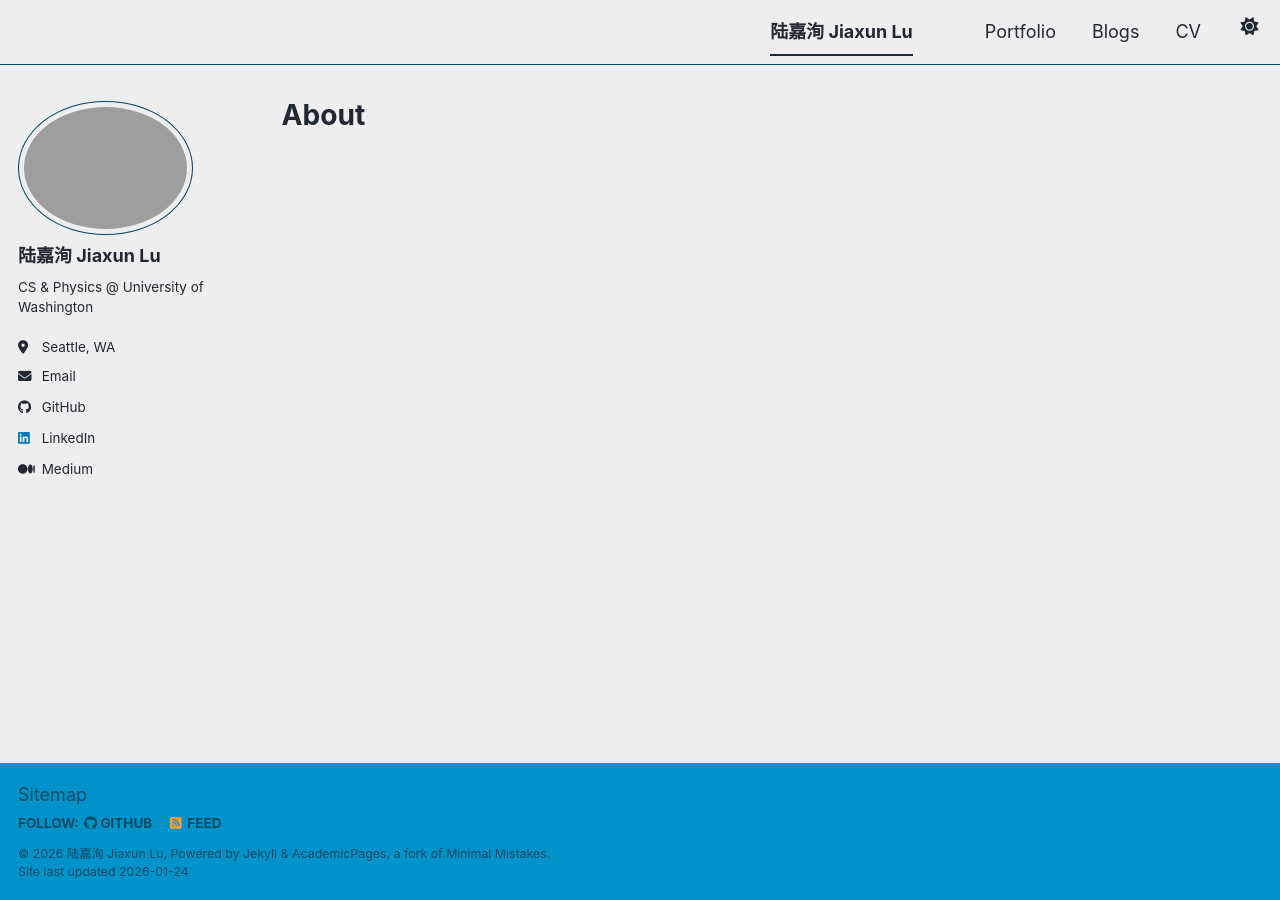
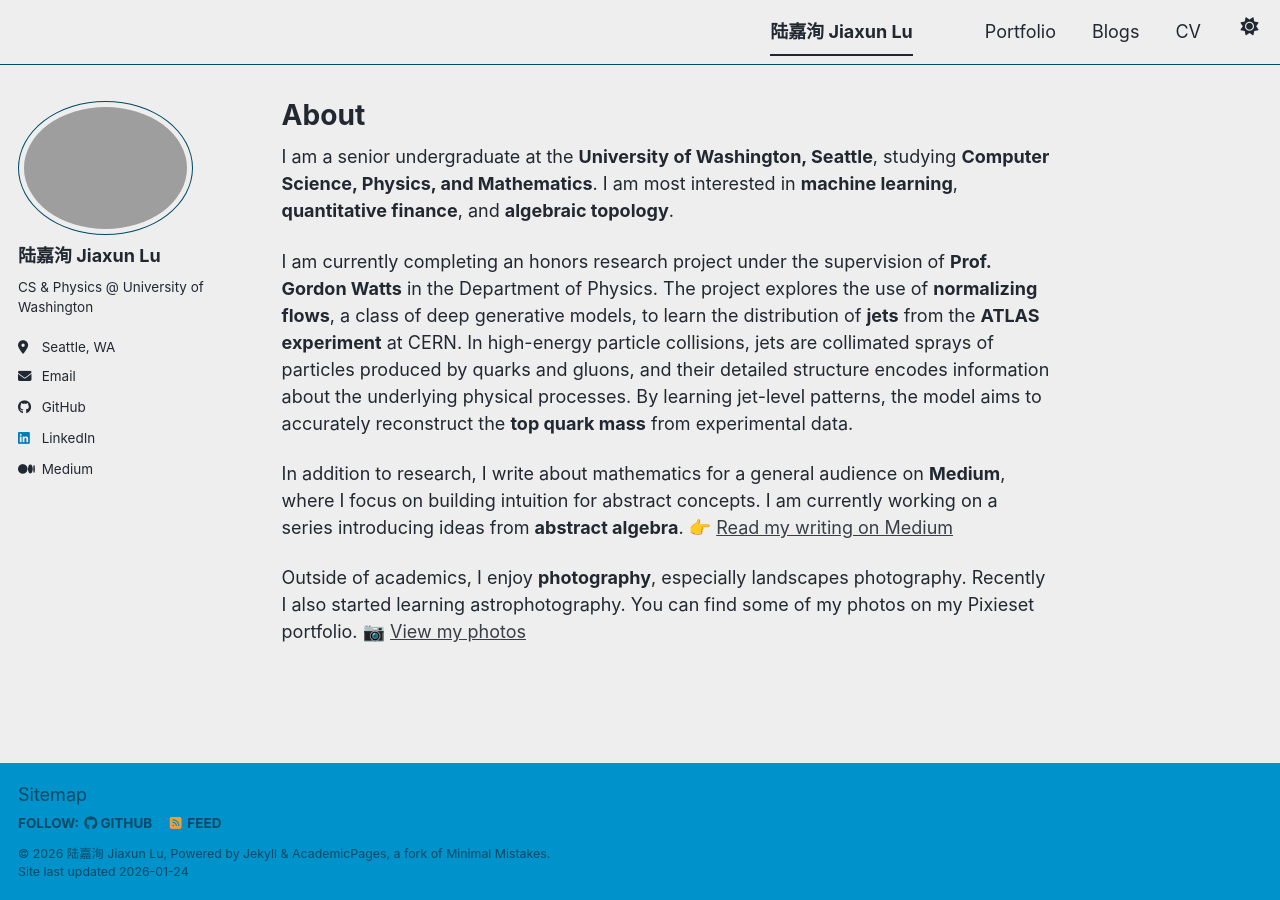
Before and after one commit to lucasjxlu/lucasjxlu.github.io, a Jekyll site: the page built from _pages/about.md, in a window 1280 px wide. Built offline with Jekyll 4.4.1, drawn with Linux system fonts in a browser that asks for light colours; a script bundle is joined from its source files by our own code; library files that are not in the unit come from our copies.

Commit message:
added about

```diff
--- a/_pages/about.md
+++ b/_pages/about.md
@@ -6,3 +6,13 @@ redirect_from:
   - /about/
   - /about.html
 ---
+
+I am a senior undergraduate at the **University of Washington, Seattle**, studying **Computer Science, Physics, and Mathematics**. I am most interested in **machine learning**, **quantitative finance**, and **algebraic topology**.
+
+I am currently completing an honors research project under the supervision of **Prof. Gordon Watts** in the Department of Physics. The project explores the use of **normalizing flows**, a class of deep generative models, to learn the distribution of **jets** from the **ATLAS experiment** at CERN. In high-energy particle collisions, jets are collimated sprays of particles produced by quarks and gluons, and their detailed structure encodes information about the underlying physical processes. By learning jet-level patterns, the model aims to accurately reconstruct the **top quark mass** from experimental data.
+
+In addition to research, I write about mathematics for a general audience on **Medium**, where I focus on building intuition for abstract concepts. I am currently working on a series introducing ideas from **abstract algebra**.
+👉 [Read my writing on Medium](https://medium.com/@lucasjxlu)
+
+Outside of academics, I enjoy **photography**, especially landscapes photography. Recently I also started learning astrophotography. You can find some of my photos on my Pixieset portfolio.
+📷 [View my photos](https://jiaxun.mypixieset.com)
```
